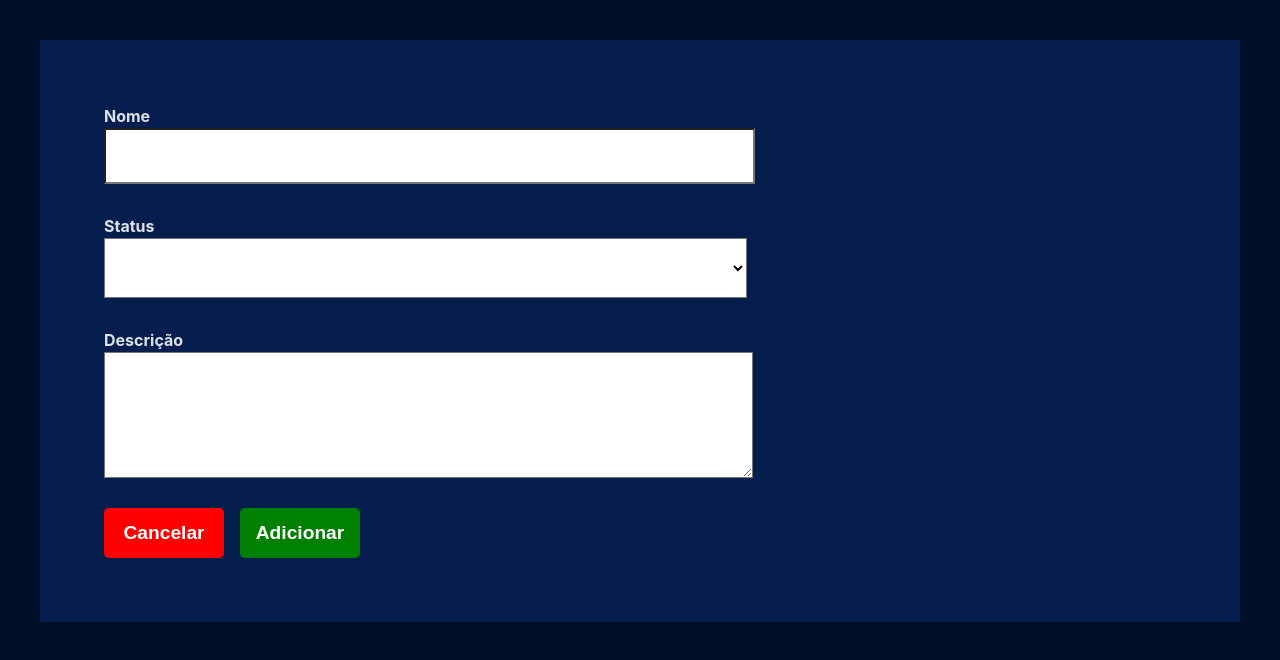
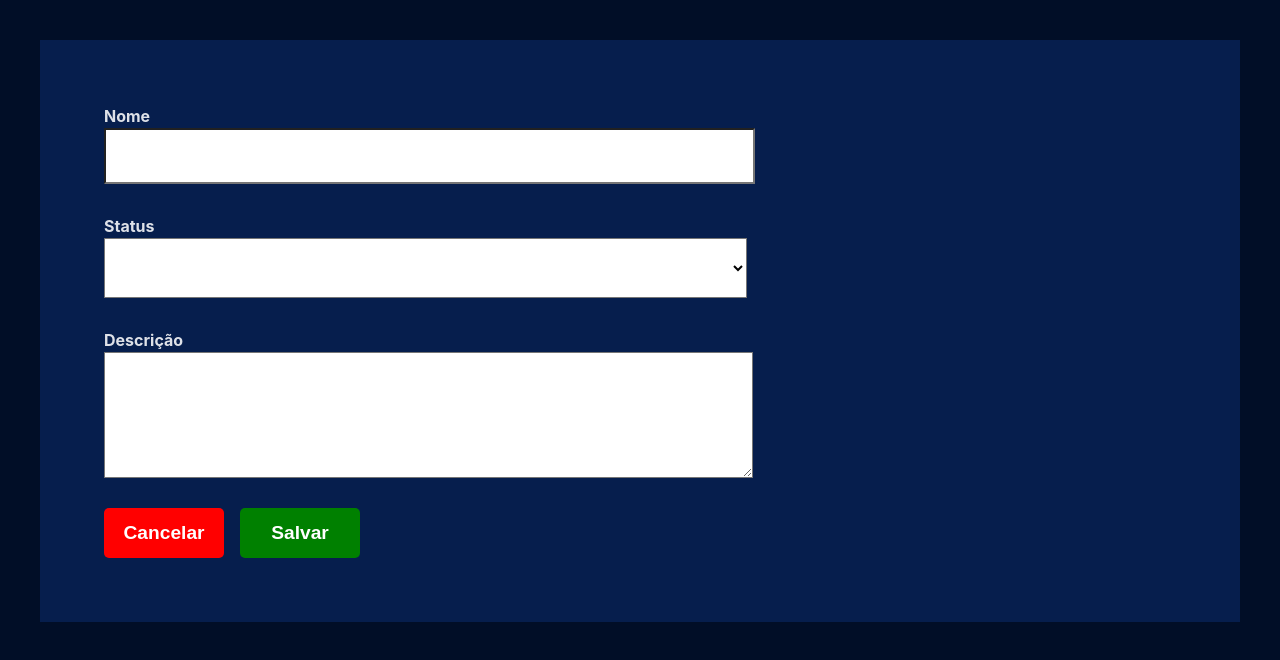
Before and after one commit to Fernandogfg/task-manager, a React (Vite) app: page /editar/1 in a window 1280 px wide. Shown: the top 660 px of the page. Built offline with nearby package versions, Linux system fonts and the light colour scheme; no server answers.

Commit message:
Edição

```diff
--- a/src/assets/components/imports.css
+++ b/src/assets/components/imports.css
@@ -6,3 +6,4 @@
 @import url(breadcrumb/breadcrumb.css);
 @import url(task/task.css);
 @import url(addTask/formCadastrar.css);
+@import url(pageEditar/pageEditar.css);
--- /dev/null
+++ b/src/assets/components/pageEditar/index.jsx
@@ -0,0 +1,85 @@
+import { Link, useParams } from "react-router-dom";
+import fetchBuscaTarefa from "../../utils/fetchBuscaTask";
+import { useEffect, useState } from "react";
+import atualizaTask from "../../utils/atualizaTask";
+const PageEditar = () => {
+  const { id } = useParams();
+  const [data, setData] = useState({});
+
+  useEffect(() => {
+    buscaDados();
+  }, []);
+
+  async function buscaDados() {
+    const response = await fetchBuscaTarefa(id);
+    const data = await response;
+    setData(data);
+  }
+  function options() {
+    if (data.status === "LISTADA") {
+      return (
+        <>
+          <option value="LISTADA">Listada</option>
+          <option value="INICIADA">Iniciada</option>
+          <option value="FINALIZADA">Finalizada</option>
+        </>
+      );
+    }else if (data.status === "INICIADA") {
+        return (
+          <>
+            <option value="INICIADA">Iniciada</option>
+            <option value="LISTADA">Listada</option>
+            <option value="FINALIZADA">Finalizada</option>
+          </>
+        );
+      }else if (data.status === "FINALIZADA") {
+        return (
+          <>
+            <option value="FINALIZADA">Finalizada</option>
+            <option value="LISTADA">Listada</option>
+            <option value="INICIADA">Iniciada</option>
+          </>
+        );
+      }
+  }
+  return (
+    <div id="formEditar">
+      <label htmlFor="nome">
+        Nome
+        <input type="text" defaultValue={data.name} id="nomeEditar" />
+      </label>
+      <label>
+        Status
+        <select id="statusEditar">
+            {options()}
+        </select>
+      </label>
+      <label>
+        Descrição
+        <textarea
+          className="descricao"
+          defaultValue={data.description}
+          id="descricaoEditar"
+        ></textarea>
+      </label>
+      <div className="contBtn">
+        <Link to="/">
+          <button className="cancelar">Cancelar</button>
+        </Link>
+        <Link to="/">
+          <button className="salvar" onClick={() => {
+            const taskData = {
+              name: document.getElementById('nomeEditar').value,
+              status: document.getElementById('statusEditar').value,
+              description: document.getElementById('descricaoEditar').value
+            }
+            atualizaTask(id,taskData)
+          }}>
+            Salvar
+          </button>
+        </Link>
+      </div>
+    </div>
+  );
+};
+export default PageEditar;
--- /dev/null
+++ b/src/assets/components/pageEditar/pageEditar.css
@@ -0,0 +1,68 @@
+#formEditar {
+    display: grid;
+    gap: 30px;
+    padding: 64px;
+    background-color: rgb(6, 30, 77);
+  }
+  #formEditar input {
+    width: 60%;
+    height: 50px;
+    background-color: white;
+    color: black;
+    font-size: x-large;
+  }
+  #formEditar label {
+    text-align: left;
+    display: grid;
+    font-weight: bolder;
+  }
+  #formEditar select {
+    width: 60%;
+    height: 60px;
+    font-size: x-large;
+    background-color: white;
+    color: black;
+  }
+  #formEditar textarea {
+    background-color: white;
+    width: 60%;
+    height: 120px;
+    color: black;
+    font-size: x-large;
+    font-weight: 500;
+  }
+  .contBtn {
+    display: flex;
+    gap: 16px;
+  }
+  .contBtn button {
+    padding: 10px;
+    border-radius: 5px;
+    height: 50px;
+    width: 120px;
+    font-size: larger;
+    font-weight: bolder;
+    cursor: pointer;
+    transition: 500ms;
+  }
+
+  .cancelar {
+    color: white;
+    background-color: red;
+
+    border: 0;
+  }
+  .cancelar:hover {
+    background-color: rgb(204, 1, 1);
+    transform: perspective(10px) translateZ(1px);
+  }
+  .salvar {
+    color: rgb(255, 255, 255);
+    background-color: green;
+
+    border: 0;
+  }
+  .salvar:hover {
+    background-color: rgb(0, 114, 0);
+    transform: perspective(10px) translateZ(1px);
+  }
--- a/src/assets/components/task/index.jsx
+++ b/src/assets/components/task/index.jsx
@@ -2,6 +2,7 @@ import edit from "../../images/edit.svg";
 import { useState } from "react";
 import trocaStatus from "../../utils/trocaStatus";
 import fetchDeletaTask from "../../utils/fetchDeletaTask";
+import { Link } from "react-router-dom";
 
 function Task(props) {
   const [isOptionsOpen, setOptionsOpen] = useState(false);
@@ -10,13 +11,13 @@ function Task(props) {
   };
   const updatePage = async (status) => {
     await trocaStatus(props.id, status);
-    handleToggleOptions()
-    props.updateTasks()
+    handleToggleOptions();
+    props.updateTasks();
   };
-  const deletaTask = async (id)=>{
-    await fetchDeletaTask(id)
-    props.updateTasks()
-  }
+  const deletaTask = async (id) => {
+    await fetchDeletaTask(id);
+    props.updateTasks();
+  };
   const ReturnOptions = () => {
     if (props.status === "LISTADA") {
       return (
@@ -92,10 +93,17 @@ function Task(props) {
         />
         {isOptionsOpen && (
           <div className="taskOptions">
+            <Link to={`/editar/${props.id}`}>
               <button>Editar</button>
-          <button onClick={()=>{
-            deletaTask(props.id)
-          }}>Deletar</button>
+            </Link>
+            <button
+              onClick={() => {
+                deletaTask(props.id);
+              }}
+            >
+              Deletar
+            </button>
+
             <ReturnOptions />
           </div>
         )}
--- a/src/assets/router/index.jsx
+++ b/src/assets/router/index.jsx
@@ -1,6 +1,7 @@
 import { Route, Routes } from "react-router-dom"
 import HomePage from "../components/HomePage"
 import AddTask from "../components/addTask"
+import PageEditar from "../components/pageEditar"
 
 function Router(){
 
@@ -8,7 +9,7 @@ function Router(){
     <Routes>
         <Route path="/" element={<HomePage/>}/>
         <Route path="/cadastrar" element={<AddTask/>}/>
-        <Route path="/editar/:id" element={<AddTask/>}/>
+        <Route path="/editar/:id" element={<PageEditar/>}/>
     </Routes>
     )
 }
--- /dev/null
+++ b/src/assets/utils/atualizaTask/index.jsx
@@ -0,0 +1,12 @@
+async function atualizaTask(id, taskData){
+    const data = await fetch(`http://localhost:3000/task/${id}`,{
+        method:'PUT',
+        headers: {
+            'Content-Type': 'application/json'
+        },
+        body:JSON.stringify(taskData)
+    })
+    const response = await data.json()
+    console.log(response);
+}
+export default atualizaTask
--- /dev/null
+++ b/src/assets/utils/fetchBuscaTask/index.jsx
@@ -0,0 +1,6 @@
+const fetchBuscaTarefa = async(id)=>{
+    const response = await fetch(`http://localhost:3000/task/${id}`)
+    const data = await response.json()
+    return data
+}
+export default fetchBuscaTarefa
--- a/src/assets/utils/taskAddFetch/index.jsx
+++ b/src/assets/utils/taskAddFetch/index.jsx
@@ -1,10 +1,10 @@
-const taskAddFetch = (taskdata) => {
+const taskAddFetch = (taskData) => {
     fetch('http://localhost:3000/task', {
         method:'POST',
         headers: {
             'Content-Type': 'application/json'
         },
-        body:JSON.stringify(taskdata)
+        body:JSON.stringify(taskData)
     }).then(response => response.json()).then(response => console.log(response))
 }
 export default taskAddFetch
```
Lines whose indentation alone changed are shown as unchanged.
